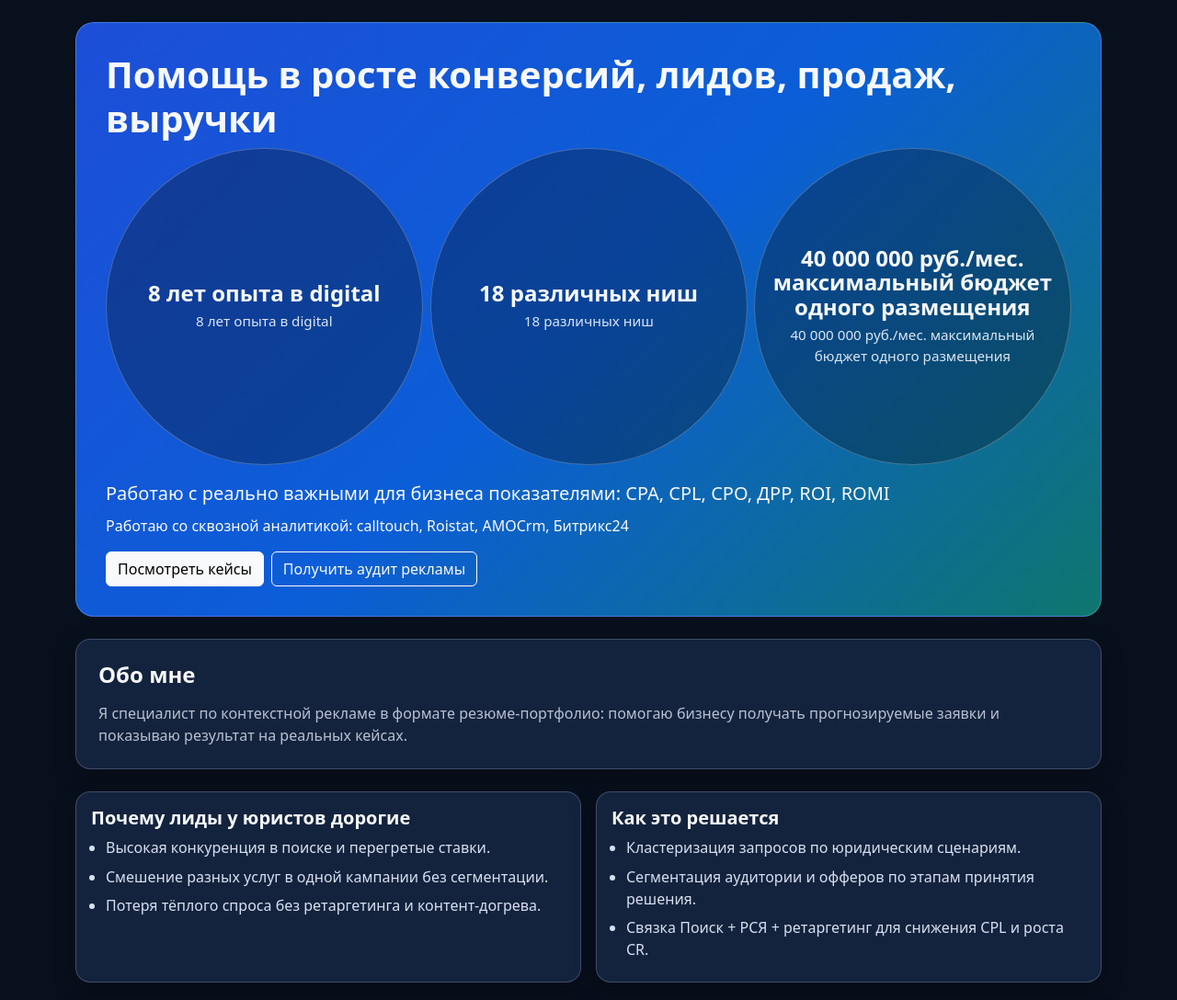
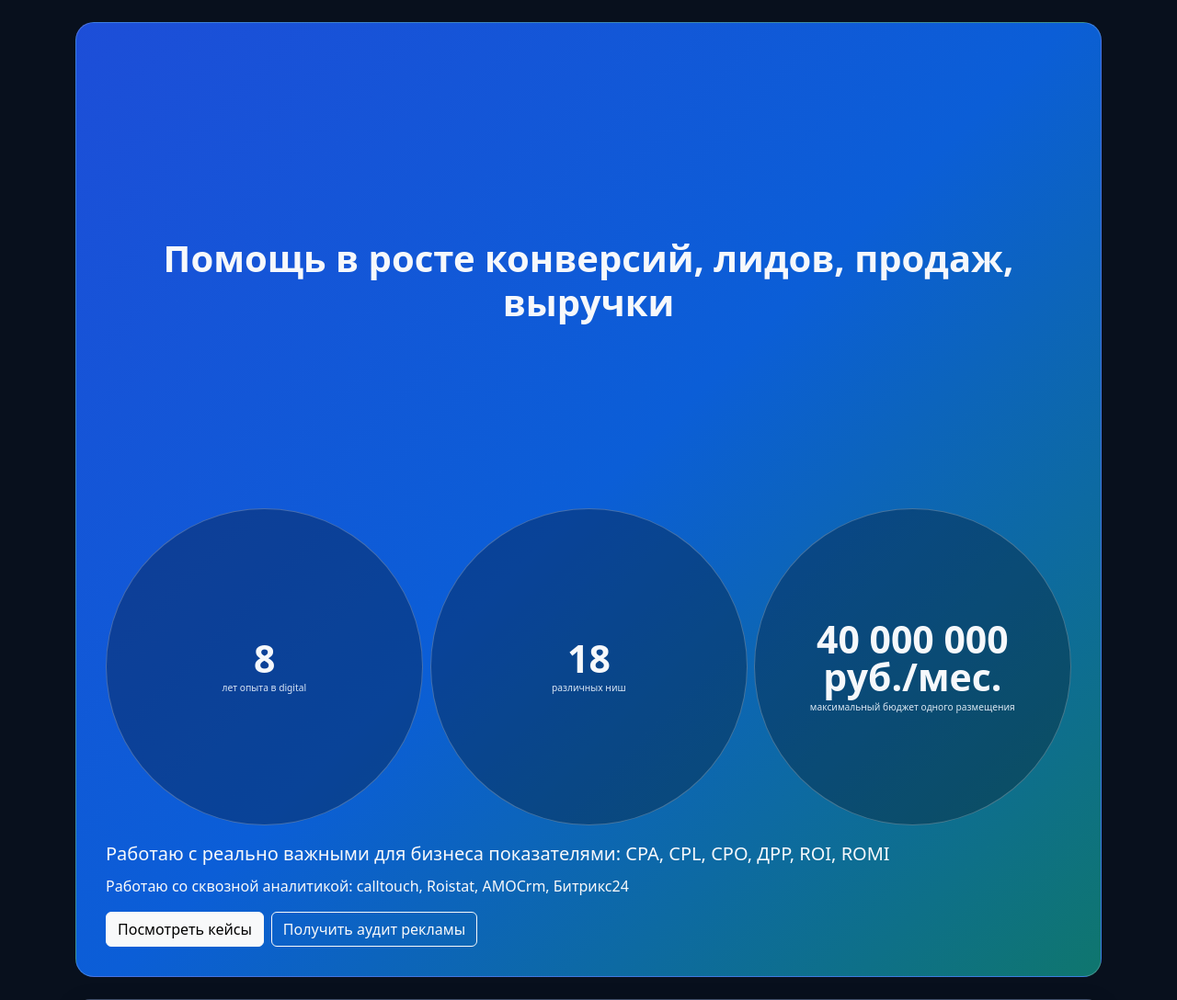
Before and after one commit to barabanov-oi/context_landing, a Flask app: page / in a window 1280 px wide. Shown: the part 57-1145 px from the top of the page at 92% size. Run offline with Flask 3, Linux system fonts and the light colour scheme.

Commit message:
Скорректировать типографику KPI-плашек и заголовка
Уменьшил текст на плашках, вынес цифры отдельной строкой и сделал их кратно крупнее. Центрировал заголовок и добавил вертикальные отступы по 5em сверху и снизу.

```diff
--- a/templates/index.html
+++ b/templates/index.html
@@ -17,8 +17,10 @@
     justify-content: center;
     text-align: center;
   }
-  .hero-kpi .value { font-size: 1.5rem; font-weight: 800; display: block; line-height: 1.1; }
-  .hero-kpi .label { font-size: .95rem; color: rgba(240,247,255,.9); margin-top: .4rem; }
+  .hero-kpi .value { font-size: 2.56rem; font-weight: 800; display: block; line-height: 1; }
+  .hero-kpi .label { font-size: .64rem; color: rgba(240,247,255,.9); margin-top: .35rem; line-height: 1.25; }
+
+  .hero-title { text-align: center; margin-top: 5em; margin-bottom: 5em; }
 
   .warmup-list li { margin-bottom: .45rem; color: rgba(232,240,255,.92); }
 
@@ -46,30 +48,32 @@
 
   @media (max-width: 767px) {
     .hero-block { padding: 1.4rem; }
+    .hero-kpi .value { font-size: 2rem; }
+    .hero-title { margin-top: 5em; margin-bottom: 5em; }
   }
 </style>
 {% endblock %}
 
 {% block content %}
 <section class="hero-block mb-4">
-  <h1 class="display-6 fw-bold mb-2">Помощь в росте конверсий, лидов, продаж, выручки</h1>
+  <h1 class="display-6 fw-bold hero-title">Помощь в росте конверсий, лидов, продаж, выручки</h1>
   <div class="row g-2 mb-3">
     <div class="col-md-4">
-      <div class="hero-kpi animate-kpi" data-count-target="8" data-count-suffix=" лет опыта в digital">
+      <div class="hero-kpi animate-kpi" data-count-target="8" data-count-suffix="">
         <span class="value">0</span>
-        <span class="label">8 лет опыта в digital</span>
+        <span class="label">лет опыта в digital</span>
       </div>
     </div>
     <div class="col-md-4">
-      <div class="hero-kpi animate-kpi" data-count-target="18" data-count-suffix=" различных ниш">
+      <div class="hero-kpi animate-kpi" data-count-target="18" data-count-suffix="">
         <span class="value">0</span>
-        <span class="label">18 различных ниш</span>
+        <span class="label">различных ниш</span>
       </div>
     </div>
     <div class="col-md-4">
-      <div class="hero-kpi animate-kpi" data-count-target="40000000" data-count-suffix=" руб./мес." data-count-prefix="" data-count-postfix=" максимальный бюджет одного размещения">
+      <div class="hero-kpi animate-kpi" data-count-target="40000000" data-count-suffix=" руб./мес." data-count-prefix="" data-count-postfix="">
         <span class="value">0</span>
-        <span class="label">40 000 000 руб./мес. максимальный бюджет одного размещения</span>
+        <span class="label">максимальный бюджет одного размещения</span>
       </div>
     </div>
   </div>
```
